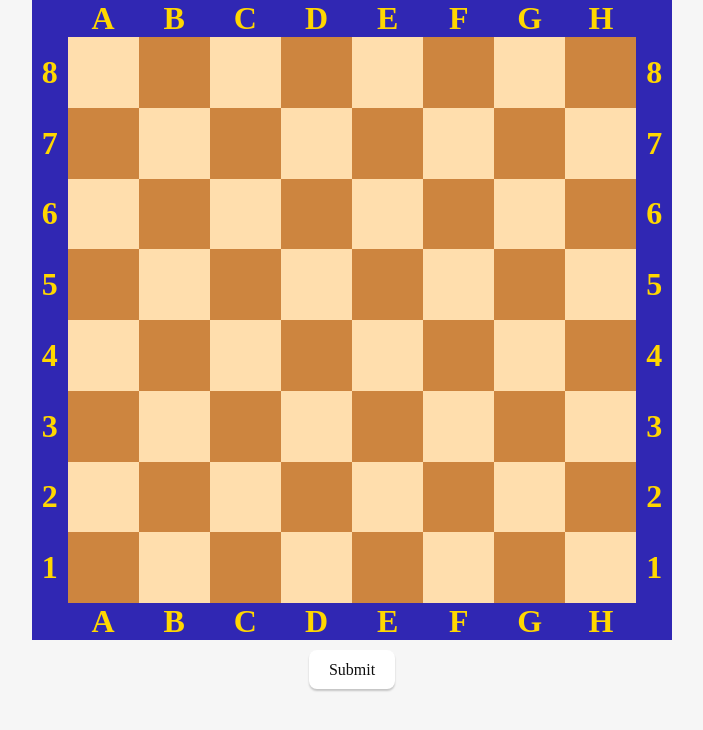
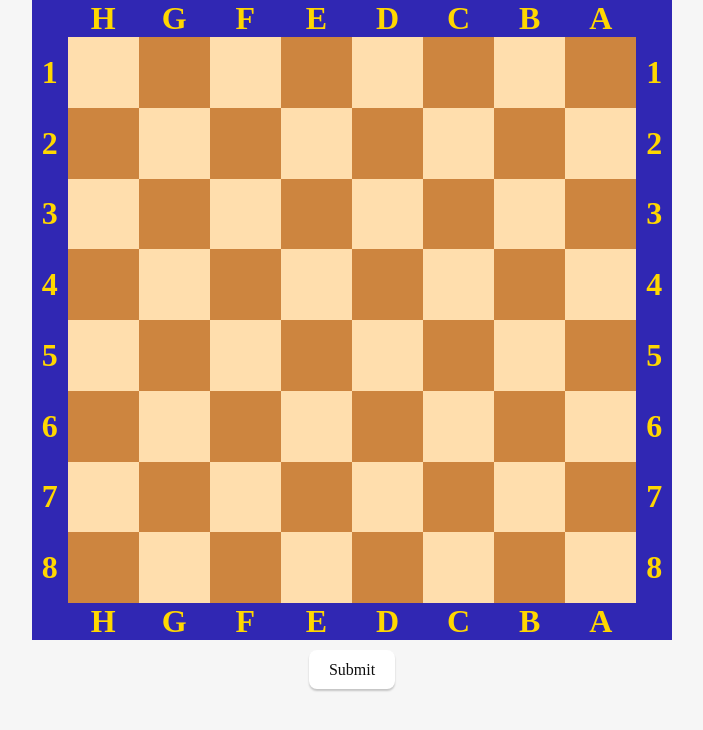
Before and after one commit to loloof64/queen_vs_pawn_winning_zone, a Vue app: page / in a window 1280 px wide. Shown: the top 730 px of the page, without its empty margins (288-991 px from the left). Built offline with nearby package versions, Linux system fonts and the light colour scheme.

Commit message:
We can reverse the board

```diff
--- a/src/App.vue
+++ b/src/App.vue
@@ -4,7 +4,7 @@ import ChessBoard from "@/components/chess_board/ChessBoard.vue";
 
 <template>
   <div id="main">
-    <ChessBoard size="80vmin"/>
+    <ChessBoard size="80vmin" reversed />
     <button>Submit</button>
   </div>
 </template>
--- a/src/components/chess_board/ChessBoard.vue
+++ b/src/components/chess_board/ChessBoard.vue
@@ -2,9 +2,10 @@
 interface Props {
     size?: String,
     fontSize?: String,
+    reversed?: boolean,
 };
 
-const { size = "95vmin", fontSize = "4vmin" } = defineProps<Props>()
+const { size = "95vmin", fontSize = "4vmin", reversed = false } = defineProps<Props>()
 
 function getMediumCellsArray(): string[] {
     return new Array(80);
@@ -15,7 +16,12 @@ function isCoordIndex(index: number): boolean {
 }
 
 function cellIndexToRankCoord(index: number): string {
-    return ["8", "7", "6", "5", "4", "3", "2", "1"][Math.floor(index / 10)];
+    const baseIndex = Math.floor(index / 10);
+    return ["8", "7", "6", "5", "4", "3", "2", "1"][reversed ? 7 - baseIndex : baseIndex];
+}
+
+function getFileCoordForCol(index: number): string {
+    return ["A", "B", "C", "D", "E", "F", "G", "H"][reversed ? 7 - index : index];
 }
 
 function isWhiteCell(index: number): boolean {
@@ -28,14 +34,14 @@ function isWhiteCell(index: number): boolean {
 <template>
     <div class="board_root">
         <div>&nbsp;</div>
-        <div class="coord">A</div>
-        <div class="coord">B</div>
-        <div class="coord">C</div>
-        <div class="coord">D</div>
-        <div class="coord">E</div>
-        <div class="coord">F</div>
-        <div class="coord">G</div>
-        <div class="coord">H</div>
+        <div class="coord">{{getFileCoordForCol(0)}}</div>
+        <div class="coord">{{getFileCoordForCol(1)}}</div>
+        <div class="coord">{{getFileCoordForCol(2)}}</div>
+        <div class="coord">{{getFileCoordForCol(3)}}</div>
+        <div class="coord">{{getFileCoordForCol(4)}}</div>
+        <div class="coord">{{getFileCoordForCol(5)}}</div>
+        <div class="coord">{{getFileCoordForCol(6)}}</div>
+        <div class="coord">{{getFileCoordForCol(7)}}</div>
         <div>&nbsp;</div>
         <template v-for="(_, cellIndex) in getMediumCellsArray()">
             <div class="coord" v-if="isCoordIndex(cellIndex)">{{ cellIndexToRankCoord(cellIndex) }}</div>
@@ -43,14 +49,14 @@ function isWhiteCell(index: number): boolean {
                 :class="{ 'white-cell': isWhiteCell(cellIndex), 'black-cell': !isWhiteCell(cellIndex) }"></div>
         </template>
         <div>&nbsp;</div>
-        <div class="coord">A</div>
-        <div class="coord">B</div>
-        <div class="coord">C</div>
-        <div class="coord">D</div>
-        <div class="coord">E</div>
-        <div class="coord">F</div>
-        <div class="coord">G</div>
-        <div class="coord">H</div>
+        <div class="coord">{{getFileCoordForCol(0)}}</div>
+        <div class="coord">{{getFileCoordForCol(1)}}</div>
+        <div class="coord">{{getFileCoordForCol(2)}}</div>
+        <div class="coord">{{getFileCoordForCol(3)}}</div>
+        <div class="coord">{{getFileCoordForCol(4)}}</div>
+        <div class="coord">{{getFileCoordForCol(5)}}</div>
+        <div class="coord">{{getFileCoordForCol(6)}}</div>
+        <div class="coord">{{getFileCoordForCol(7)}}</div>
         <div>&nbsp;</div>
     </div>
 </template>
```
